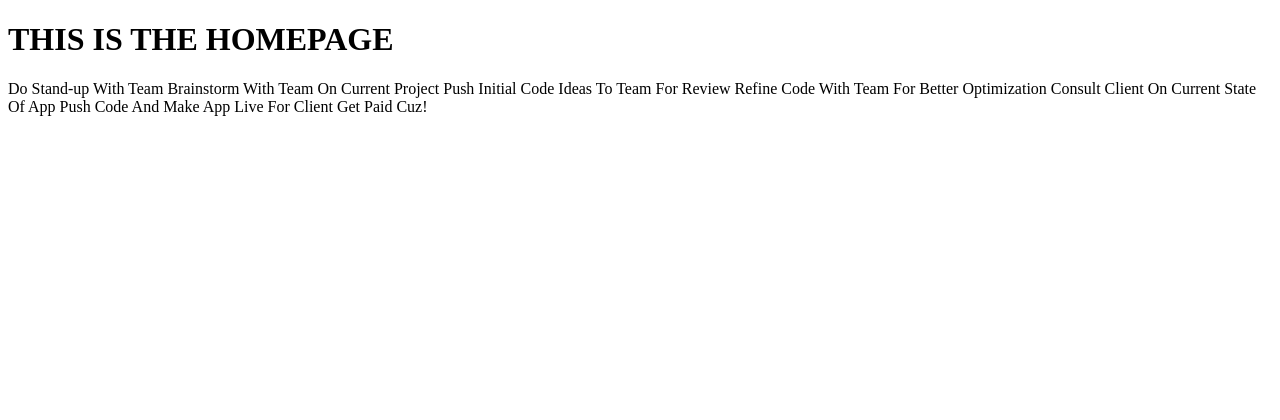
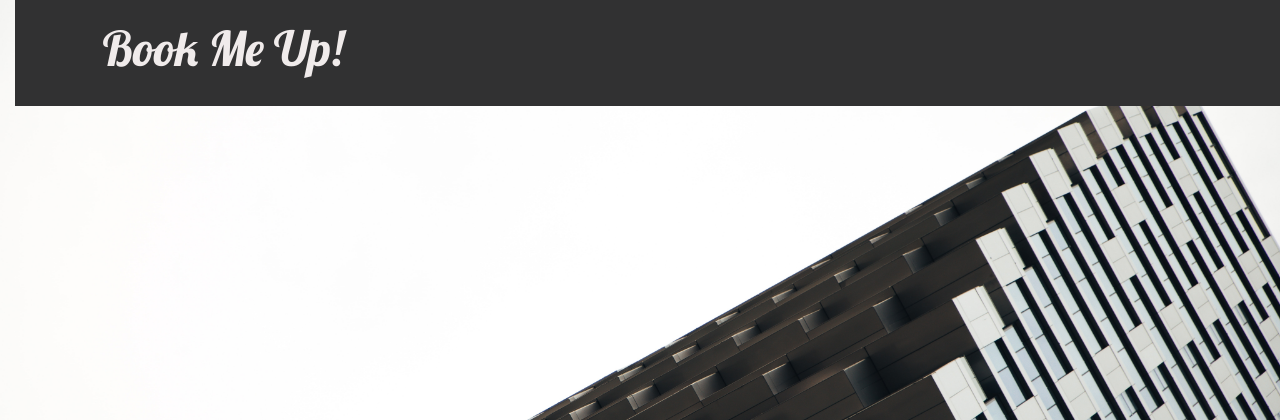
Before and after one commit to momentum-pt-team-1/django-developer-project-Clombardi91, a Django app: template templates/main/home.html in a window 1280 px wide. Shown: the top 420 px of the page. Run offline with Django 3.2, Linux system fonts and the light colour scheme; the template is opened without the code that fills it: values that come from a table or form of the project are taken from there, others are empty; data comes from the database, SQL or seed files in the repository; both versions use the stored data as it was after the commit.

Commit message:
Made list of todos. added background image

```diff
--- a/main/apps.py
+++ b/main/apps.py
@@ -2,4 +2,5 @@ from django.apps import AppConfig
 
 
 class MainConfig(AppConfig):
+    default_auto_field = 'django.db.models.BigAutoField'
     name = 'main'
--- /dev/null
+++ b/static/css/todo.css
@@ -0,0 +1,87 @@
+h1 a, h2 a {
+    color: #befc05;
+    font-family: 'Lobster';
+}
+
+body {
+    padding-left: 15px;
+   }
+
+.page-header {
+    background-color:rgb(49, 49, 50);
+    margin-top: 0;
+    margin-bottom: 40px;
+    padding: 20px 20px 20px 40px;
+}
+
+.page-header h1,
+.page-header h1 a,
+.page-header h1 a:visited,
+.page-header h1 a:active {
+    color: #f0ebeb;
+    font-size: 36pt;
+    text-decoration: none;
+}
+
+h1,
+h2,
+h3,
+h4 {
+    font-family: 'Lobster', cursive;
+}
+
+.date {
+    color: #c6fc05;
+}
+
+.save {
+    float: right;
+}
+
+.post-form textarea,
+.post-form input {
+    width: 100%;
+}
+
+.top-menu,
+.top-menu:hover,
+.top-menu:visited {
+    color: #2929d3;
+    float: right;
+    font-size: 26pt;
+    margin-right: 20px;
+}
+
+.post {
+    margin-bottom: 70px;
+}
+
+.post h2 a,
+.post h2 a:visited {
+    color: #3131f4;
+}
+
+.post > .date,
+.post > .actions {
+    float: right;
+}
+
+.btn-default,
+.btn-default:visited {
+    color: #C25100;
+    background: none;
+    border-color: #C25100;
+}
+
+.btn-default:hover {
+    color: #FFFFFF;
+    background-color: #7e7b7b;
+}
+
+body {
+    background: url('../img/background.jpg') no-repeat center center fixed;
+    height: 100%;
+    background-size: cover;
+    overflow: hidden;
+
+    }
--- a/templates/base.html
+++ b/templates/base.html
@@ -1,3 +1,4 @@
+{% load static %}
 <!DOCTYPE html>
 <html lang="en">
 <head>
@@ -7,8 +8,10 @@
     <meta name="viewport" content="width=device-width, initial-scale=1.0">
     {% endblock %}
     {% block title %}<title>TODOS</title>{% endblock %}
+    <link rel="stylesheet" href="{% static 'css/todo.css' %}">
 </head>
-<body>
+<main>
     {% block content %}{% endblock %}
 </body>
+</main>
 </html>
--- a/templates/main/home.html
+++ b/templates/main/home.html
@@ -1,15 +1,25 @@
-{% extends 'base.html' %}
-{% block title %}
-<title>HOME</title>
-{% endblock %}
-
-{% block content %}
-
-<h1>THIS IS THE HOMEPAGE</h1>
-
-{% for todo in todos.all %}
-{{todo}}
-{% endfor %}
-
-
-{% endblock %}
+{% load static %}
+<!DOCTYPE html>
+<html>
+    <head>
+        <title>Book Me Up!</title>
+        <link rel="stylesheet" href="https://cdn.jsdelivr.net/npm/bootstrap@4.5.3/dist/css/bootstrap.min.css" integrity="sha384-TX8t27EcRE3e/ihU7zmQxVncDAy5uIKz4rEkgIXeMed4M0jlfIDPvg6uqKI2xXr2" crossorigin="anonymous">
+        <link href='//fonts.googleapis.com/css?family=Lobster&subset=latin,latin-ext' rel='stylesheet' type='text/css'>
+        <link rel="stylesheet" href="{% static 'css/todo.css' %}">
+    </head>
+    <body>
+        <header class="page-header">
+            <div class="container">
+                <h1><a href="/">Book Me Up!</a></h1>
+            </div>
+          </header>
+          <main class="container">
+              <div class="row">
+                  <div class="col">
+                  {% block content %}
+                  {% endblock %}
+                  </div>
+              </div>
+          </main>
+    </body>
+</html>
--- a/todos/settings.py
+++ b/todos/settings.py
@@ -9,7 +9,7 @@ https://docs.djangoproject.com/en/3.1/topics/settings/
 For the full list of settings and their values, see
 https://docs.djangoproject.com/en/3.1/ref/settings/
 """
-
+import os
 from pathlib import Path
 
 # Build paths inside the project like this: BASE_DIR / 'subdir'.
@@ -40,6 +40,8 @@ INSTALLED_APPS = [
     'django.contrib.messages',
     'django.contrib.staticfiles',
     'main',
+
+
 ]
 
 MIDDLEWARE = [
@@ -121,6 +123,8 @@ USE_TZ = True
 # https://docs.djangoproject.com/en/3.1/howto/static-files/
 
 STATIC_URL = '/static/'
+STATICFILES_DIRS = [os.path.join(BASE_DIR, 'static')]
+
 
 # Django Registration Redux settings
 ACCOUNT_ACTIVATION_DAYS = 7 # One-week activation window; you may, of course, use a different value.
--- a/todos/urls.py
+++ b/todos/urls.py
@@ -20,6 +20,7 @@ from main import views
 
 urlpatterns = [
     path('admin/', admin.site.urls),
-    path('', views.homepage, name="home"),
     path('accounts/', include('registration.backends.simple.urls')),
+    path('', views.todo_list, name='todo_list'),
+    path('todo/<int:pk>/', views.todo_detail, name='todo_detail'),
 ]
```
Also changed, not shown: main/views.py (+13 -4 lines), templates/main/todo_details.html (added, +13 -0 lines), templates/main/todo_list.html (added, +13 -0 lines), db.sqlite3 (added), static/img/background.jpg (added).
